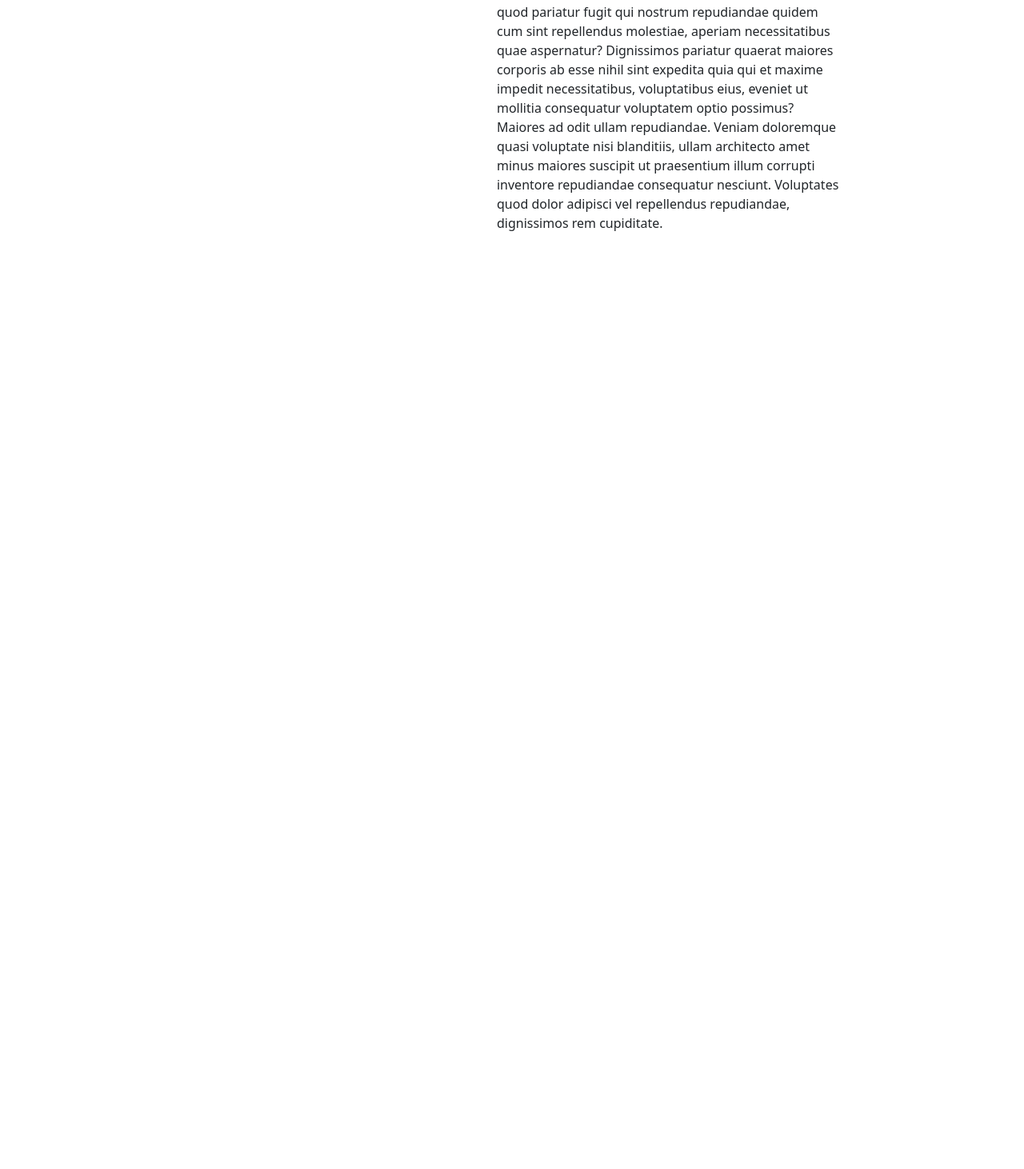
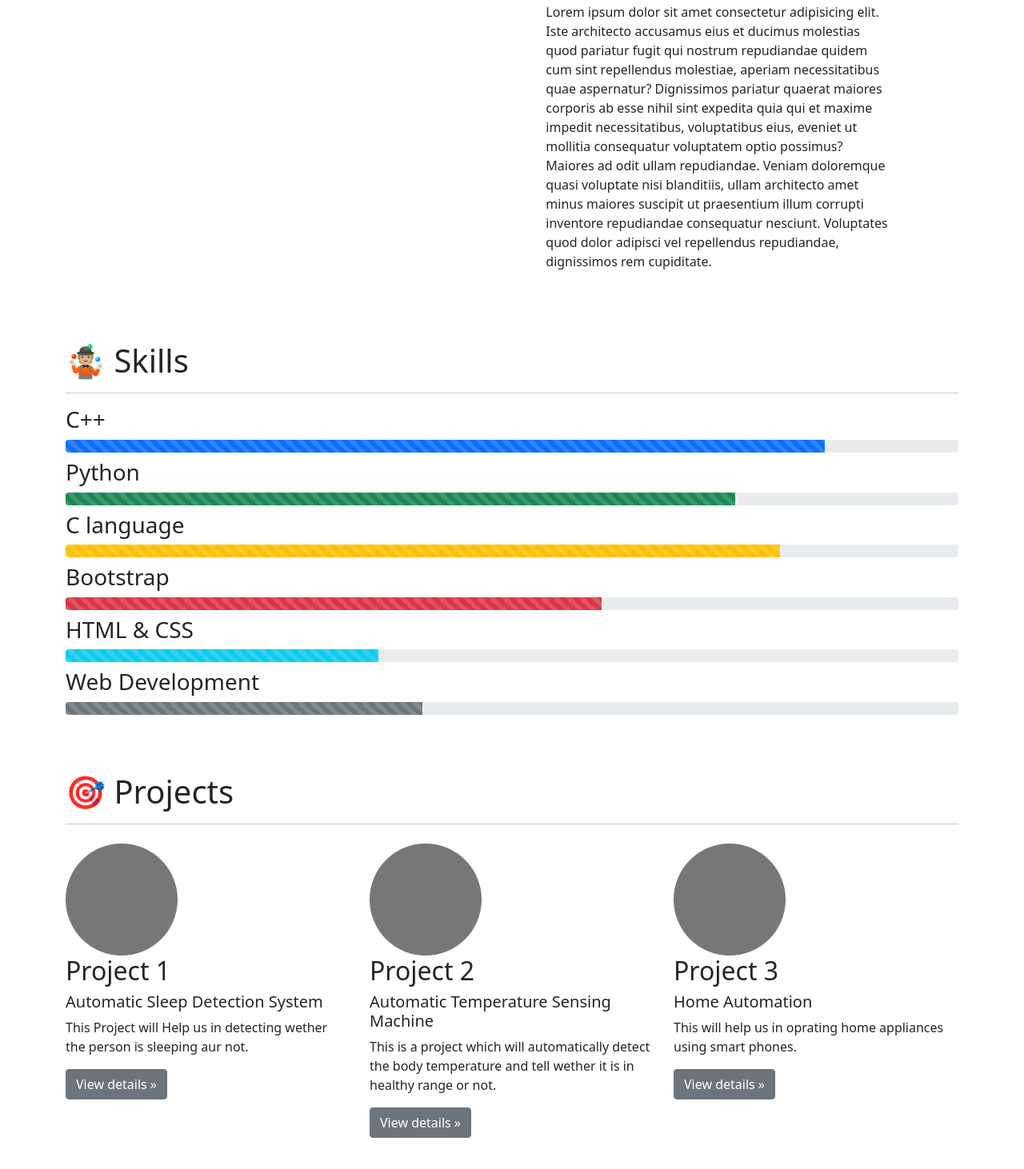
Before and after one commit to Ayushiyadav01/Portfolio-Website, a plain HTML site: page index.html in a window 1280 px wide. Shown: the part 910-2372 px from the top of the page at 80% size. Before the commit the page ends 1241 px from the top, so only its background shows below. Drawn offline with nearby package versions, Linux system fonts and the light colour scheme.

Commit message:
skills and project added

```diff
--- a/index.html
+++ b/index.html
@@ -63,6 +63,7 @@
         </div>
     </nav>
 
+
     <div class="container my-4">
         <div id="carouselExampleCaptions" class="carousel slide carousel-fade img-fluid" data-bs-ride="carousel">
             <div class="carousel-indicators">
@@ -118,34 +119,44 @@
         </div>
     </div>
 
+    <br>
     <div class="container my-4">
         <div class="row">
             <div class="col10 ">
                 <div class="container">
 
 
-                    <h1 class="lhtitle font-heading mb1 mt0 fs36 center">👨🏼&zwj;⚕️ About Me</h1>
+                    <h1 class="lhtitle font-heading mb1 mt0 fs36 center">&#x1F477; About Me</h1>
                     <hr class="line line--center">
 
                     <div class="row justify-content-evenly">
 
                         <div class="col-lg-5 col-xl-5 col-xxl-5 col-sm-10 col-md-10">
-                          <img src="profile.JPG" alt="profile_image" height="150px" width="300px" class="img-fluid">
+                            <img src="profile.JPG" alt="profile_image" height="150px" width="300px" class="img-fluid">
                         </div>
 
                         <div class="col-lg-5 col-xl-5 col-xxl-5 col-sm-10 col-md-10 text-left mt-5 ">
-                          <h2 class="mb-4">I am Ayushi Yadav,</h2>
-                          <p mt-3="">Lorem ipsum dolor, sit amet consectetur adipisicing elit. Corrupti, aliquid quam unde alias deserunt
-                            libero nam vitae pariatur ipsa corporis. Lorem ipsum dolor sit amet consectetur, adipisicing elit.
-                            Consequuntur totam cum, magni vero nesciunt accusamus fugiat? Mollitia fuga totam commodi eum incidunt unde
-                            quibusdam. Vero.</p>
-                            <p>Lorem ipsum dolor sit amet consectetur adipisicing elit. Iste architecto accusamus eius et ducimus molestias quod pariatur fugit qui nostrum repudiandae quidem cum sint repellendus molestiae, aperiam necessitatibus quae aspernatur?
-                            Dignissimos pariatur quaerat maiores corporis ab esse nihil sint expedita quia qui et maxime impedit necessitatibus, voluptatibus eius, eveniet ut mollitia consequatur voluptatem optio possimus? Maiores ad odit ullam repudiandae.
-                            Veniam doloremque quasi voluptate nisi blanditiis, ullam architecto amet minus maiores suscipit ut praesentium illum corrupti inventore repudiandae consequatur nesciunt. Voluptates quod dolor adipisci vel repellendus repudiandae, dignissimos rem cupiditate.</p>
-                          <!-- <button type="button" class="btn btn-outline-primary">Read More..</button> -->
+                            <h2 class="mb-4">I am Ayushi Yadav,</h2>
+                            <p mt-3="">Lorem ipsum dolor, sit amet consectetur adipisicing elit. Corrupti, aliquid quam
+                                unde alias deserunt
+                                libero nam vitae pariatur ipsa corporis. Lorem ipsum dolor sit amet consectetur,
+                                adipisicing elit.
+                                Consequuntur totam cum, magni vero nesciunt accusamus fugiat? Mollitia fuga totam
+                                commodi eum incidunt unde
+                                quibusdam. Vero.</p>
+                            <p>Lorem ipsum dolor sit amet consectetur adipisicing elit. Iste architecto accusamus eius
+                                et ducimus molestias quod pariatur fugit qui nostrum repudiandae quidem cum sint
+                                repellendus molestiae, aperiam necessitatibus quae aspernatur?
+                                Dignissimos pariatur quaerat maiores corporis ab esse nihil sint expedita quia qui et
+                                maxime impedit necessitatibus, voluptatibus eius, eveniet ut mollitia consequatur
+                                voluptatem optio possimus? Maiores ad odit ullam repudiandae.
+                                Veniam doloremque quasi voluptate nisi blanditiis, ullam architecto amet minus maiores
+                                suscipit ut praesentium illum corrupti inventore repudiandae consequatur nesciunt.
+                                Voluptates quod dolor adipisci vel repellendus repudiandae, dignissimos rem cupiditate.
+                            </p>
+                            <!-- <button type="button" class="btn btn-outline-primary">Read More..</button> -->
                         </div>
-                       lorem*3
-                      </div>
+                    </div>
 
                     <!-- <h4 class="fs10 normal mb2">Lorem ipsum dolor sit amet consectetur adipisicing elit. Atque dignissimos nobis quod rem dolores sed? Labore cupiditate qui aliquid! Laudantium labore doloremque facilis obcaecati, magnam delectus rem eaque nesciunt ducimus!</h4> -->
 
@@ -153,6 +164,93 @@
                 </div>
 
             </div>
+        </div>
+    </div>
+
+    <br>
+    <div class="container my-4">
+        <h1 class="lhtitle font-heading mb1 mt0 fs36 center">&#129337;&#127996; Skills</h1>
+        <hr class="line line--center">
+        <h3>C++</h3>
+        <div class="progress my-2">
+            <div class="progress-bar progress-bar-striped progress-bar-animated bg-primary" role="progressbar"
+                aria-valuenow="75" aria-valuemin="0" aria-valuemax="100" style="width: 85%">
+            </div>
+        </div>
+
+        <h3>Python</h3>
+        <div class="progress my-2">
+            <div class="progress-bar progress-bar-striped progress-bar-animated bg-success" role="progressbar"
+                aria-valuenow="75" aria-valuemin="0" aria-valuemax="100" style="width: 75%">
+            </div>
+        </div>
+        <h3>C language</h3>
+        <div class="progress my-2">
+            <div class="progress-bar progress-bar-striped progress-bar-animated bg-warning" role="progressbar"
+                aria-valuenow="75" aria-valuemin="0" aria-valuemax="100" style="width: 80%">
+            </div>
+        </div>
+        <h3>Bootstrap</h3>
+        <div class="progress my-2">
+            <div class="progress-bar progress-bar-striped progress-bar-animated bg-danger" role="progressbar"
+                aria-valuenow="75" aria-valuemin="0" aria-valuemax="100" style="width: 60%">
+            </div>
+        </div>
+        <h3>HTML & CSS</h3>
+        <div class="progress my-2">
+            <div class="progress-bar progress-bar-striped progress-bar-animated bg-info" role="progressbar"
+                aria-valuenow="75" aria-valuemin="0" aria-valuemax="100" style="width: 35%">
+            </div>
+        </div>
+        <h3>Web Development</h3>
+        <div class="progress my-2">
+            <div class="progress-bar progress-bar-striped progress-bar-animated bg-secondary" role="progressbar"
+                aria-valuenow="75" aria-valuemin="0" aria-valuemax="100" style="width: 40%">
+            </div>
+        </div>
+    </div>
+    <br>
+    <div class="container my-4">
+        <h1 class="lhtitle font-heading mb1 mt0 fs36 center">&#127919; Projects</h1>
+        <hr class="line line--center">
+        <div class="row my-4">
+            <div class="col-lg-4">
+                <svg class="bd-placeholder-img rounded-circle" width="140" height="140">
+                    <title>Placeholder</title>
+                    <rect width="100%" height="100%" fill="#777"></rect><text x="50%" y="50%" fill="#777"
+                        dy=".3em">140x140</text>
+                </svg>
+
+                <h2>Project 1</h2>
+                <h5>Automatic Sleep Detection System</h5>
+                <p>This Project will Help us in detecting wether the person is sleeping aur not.</p>
+                <p><a class="btn btn-secondary" href="#">View details »</a></p>
+            </div><!-- /.col-lg-4 -->
+            <div class="col-lg-4">
+                <svg class="bd-placeholder-img rounded-circle" width="140" height="140">
+                    <title>Placeholder</title>
+                    <rect width="100%" height="100%" fill="#777"></rect><text x="50%" y="50%" fill="#777"
+                        dy=".3em">140x140</text>
+                </svg>
+
+                <h2>Project 2</h2>
+                <h5>Automatic Temperature Sensing Machine</h5>
+                <p>This is a project which will automatically detect the body temperature and tell wether it is in
+                    healthy range or not.</p>
+                <p><a class="btn btn-secondary" href="#">View details »</a></p>
+            </div><!-- /.col-lg-4 -->
+            <div class="col-lg-4">
+                <svg class="bd-placeholder-img rounded-circle" width="140" height="140">
+                    <title>Placeholder</title>
+                    <rect width="100%" height="100%" fill="#777"></rect><text x="50%" y="50%" fill="#777"
+                        dy=".3em">140x140</text>
+                </svg>
+
+                <h2>Project 3</h2>
+                <h5>Home Automation</h5>
+                <p>This will help us in oprating home appliances using smart phones.</p>
+                <p><a class="btn btn-secondary" href="#">View details »</a></p>
+            </div><!-- /.col-lg-4 -->
         </div>
     </div>
 
```
